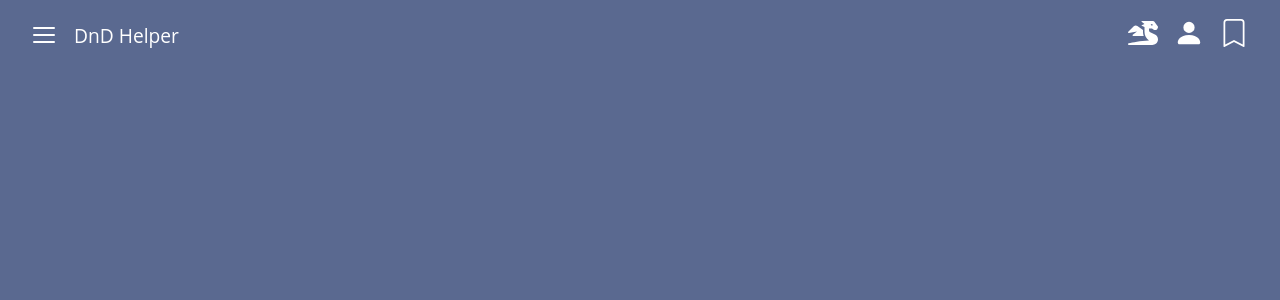
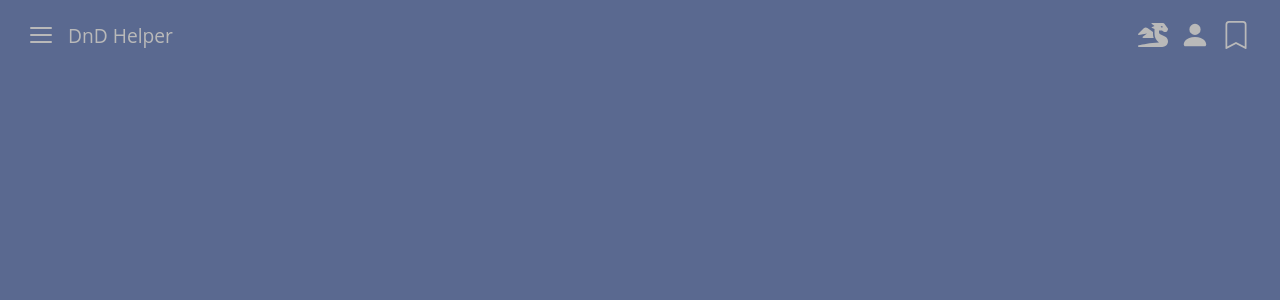
Before and after one commit to AlexStorzh/ProjectsStart, a React (Create React App) app in the folder dnd-site/: page / in a window 1280 px wide. Shown: the top 300 px of the page. Built offline with nearby package versions, Linux system fonts and the light colour scheme.

Commit message:
DnD: NavBar 80%

```diff
--- a/dnd-site/src/components/Navbar/Header/Header.css
+++ b/dnd-site/src/components/Navbar/Header/Header.css
@@ -1,9 +1,9 @@
 .navbar__header {
- color: white;
+ color: rgb(185, 185, 185);
  display:flex;
  width: 100%;
  justify-content: space-between;
- padding: 0 24px;
+ padding: 24px;
 }
 
 .navbar__header__link{
@@ -26,20 +26,60 @@
 .navbar__header__right{
  display:flex;
  align-items: center;
+ color: rgb(185, 185, 185);
 }
 
-.navbar__btn{
+.svg-icon.svg-color--fill {
+ fill: currentColor;
+ stroke: none;
+}
+
+.svg-icon {
+ overflow: hidden;
+ flex-shrink: 0;
+ display: block;
+ width: 100%;
+ height: 100%;
+}
+
+.navbar__btn {
+ cursor: pointer;
+ padding: 6px;
+ align-items: center;
+}
+
+.hamburger{
  display: block;
  height: auto;
  padding: 7px 9px;
  cursor: pointer;
 }
+
 .line {
  width: 22px;
  height: 2px;
- background-color: white;
+ background-color: rgb(185, 185, 185);
  display: block;
  margin: 5px auto;
  transition: all .3s ease-in-out;
  border-radius: 2px;
 }
+
+.navbar__header__link:hover {
+ border-radius: 10px;
+ background-color:#3f4a66;
+ transition: 0.3s;
+ color:rgb(255, 255, 255);
+}
+
+.navbar__btn:hover{
+ border-radius: 10px;
+  background-color: #3f4a66;
+  transition: 0.3s;
+  color: rgb(255, 255, 255);
+}
+
+.hamburger:hover .line:first-child {
+ transform: translateX(-6px) translateZ(0);
+ width: 14px;
+}
--- a/dnd-site/src/components/Navbar/Header/Header.jsx
+++ b/dnd-site/src/components/Navbar/Header/Header.jsx
@@ -9,7 +9,6 @@ const Navbar = () => {
  return (
   <header className='navbar__header'>
    <HeaderRight />
-
    <HeaderLeft />
   </header>
  );
--- a/dnd-site/src/components/Navbar/Header/HeaderLeft/HeaderLeft.jsx
+++ b/dnd-site/src/components/Navbar/Header/HeaderLeft/HeaderLeft.jsx
@@ -5,15 +5,23 @@ import { BsFillPersonFill, BsBookmark } from 'react-icons/bs'
 const HeaderLeft = () => {
  return (
   <div className="navbar__header__right">
-    <a href="/dragon" className='navbar__icon'>
-     <FaDragon size='30px' color='white' />
-    </a>
-    <a href="/dragon" className='navbar__icon'>
-     <BsFillPersonFill size='30px' color='white' />
-     </a>
-    <a href="/dragon" className='navbar__icon'>
-     <BsBookmark size='28px' color='white' />
-     </a>
+    <div className='nav-popover__trigger'>
+     <div className="navbar__btn">
+    <FaDragon className="svg-color--fill svg-icon" size='30px' />
+    </div>
+   </div>
+   <div className='nav-popover__trigger'>
+     <div className="navbar__btn">
+     <BsFillPersonFill className="svg-color--fill svg-icon" size='30px'  />
+ </div>
+   </div>
+
+    <div className='nav-popover__trigger'>
+     <div className="navbar__btn">
+     <BsBookmark className="svg-color--fill svg-icon" size='28px' />
+ </div>
+   </div>
+
    </div>
  );
 };
--- a/dnd-site/src/components/Navbar/Header/HeaderRight/HeaderRight.jsx
+++ b/dnd-site/src/components/Navbar/Header/HeaderRight/HeaderRight.jsx
@@ -4,7 +4,7 @@ const HeaderRight = () => {
  return (
   <div className="navbar__header__left">
     <div className='nav-popover__trigger'>
-     <div className="navbar__btn hamburger">
+     <div className="navbar__btn">
       <span className='line'></span>
       <span className='line'></span>
       <span className='line'></span>
```
